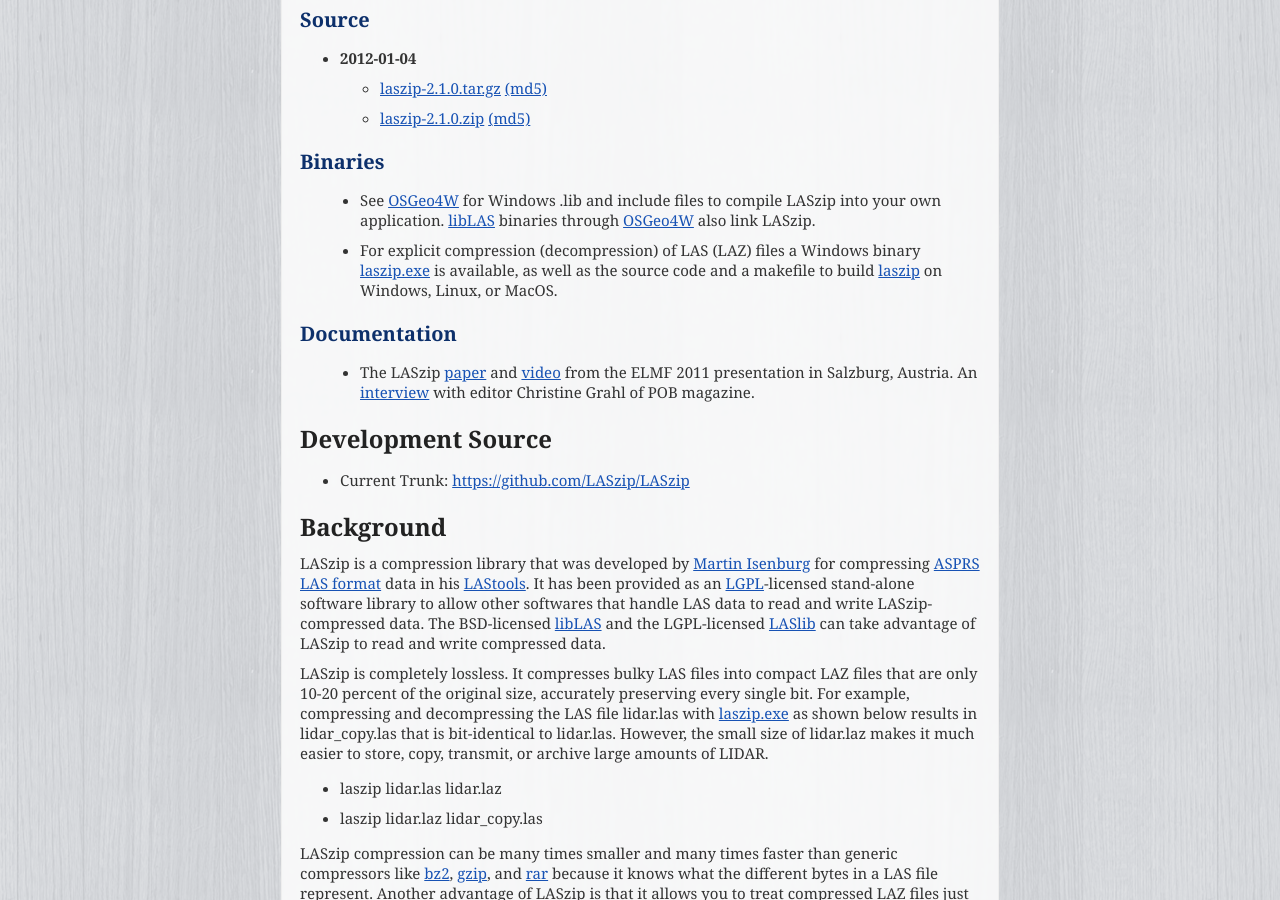
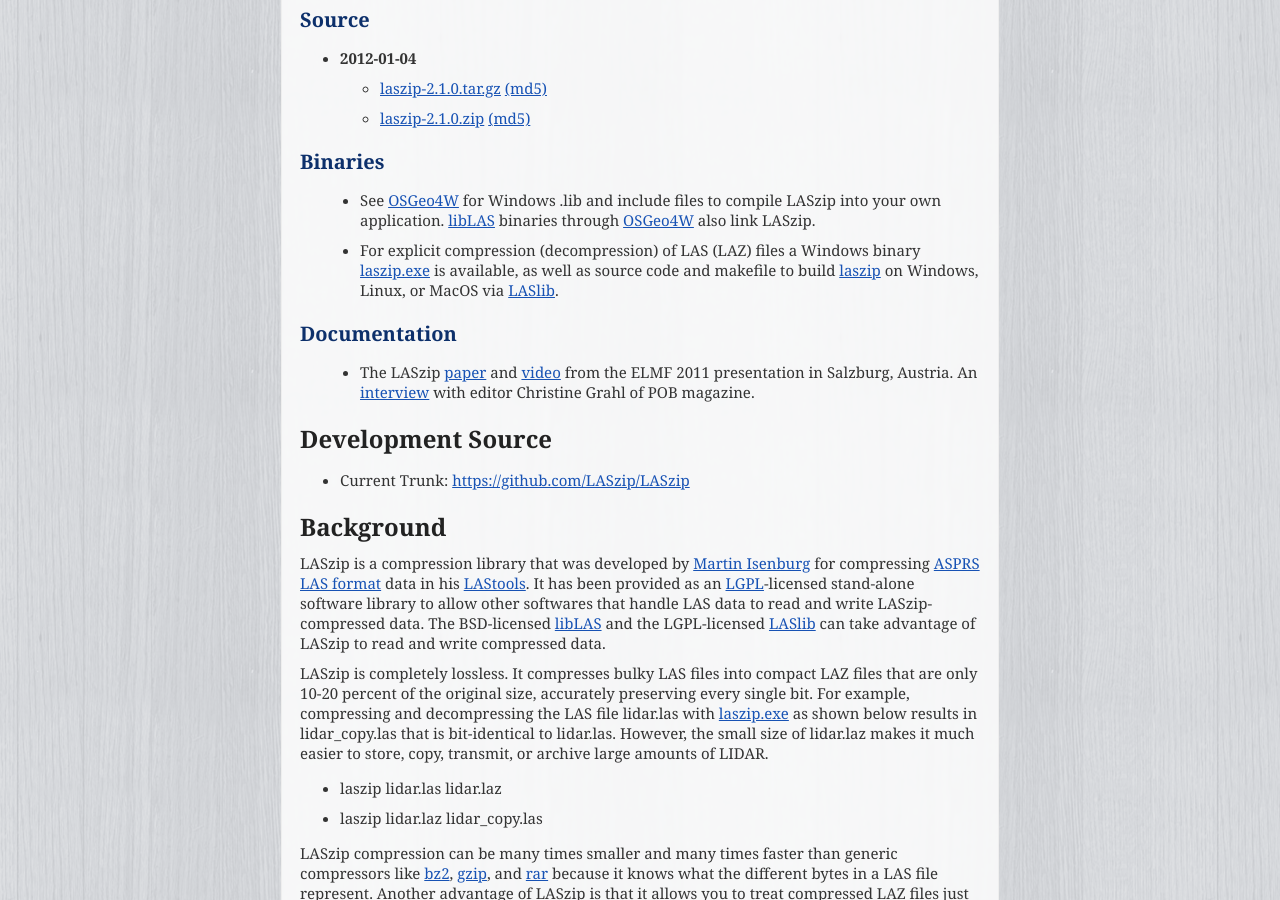
Before and after one commit to LASzip/LASzip, a Sphinx documentation site: the page built from docs/source/index.rst, in a window 1280 px wide and 900 px high, scrolled down 307 px. Built offline with Sphinx 7.4.7, drawn with Linux system fonts in a browser that asks for light colours.

```diff
--- a/docs/source/index.rst
+++ b/docs/source/index.rst
@@ -32,8 +32,8 @@ Binaries
     binaries through `OSGeo4W`_ also link LASzip.
 
   - For explicit compression (decompression) of LAS (LAZ) files a Windows
-    binary `laszip.exe`_ is available, as well as the source code and a
-    makefile to build `laszip`_ on Windows, Linux, or MacOS.
+    binary `laszip.exe`_ is available, as well as source code and makefile
+    to build `laszip`_ on Windows, Linux, or MacOS via `LASlib`_.
 
 
 Documentation
```
